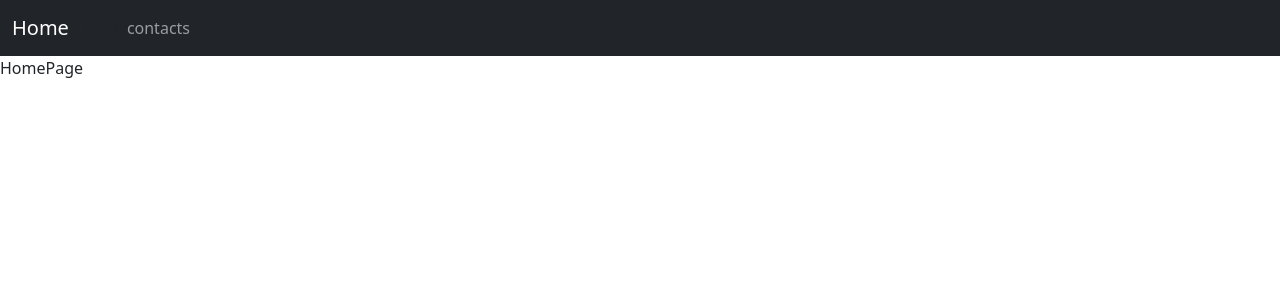
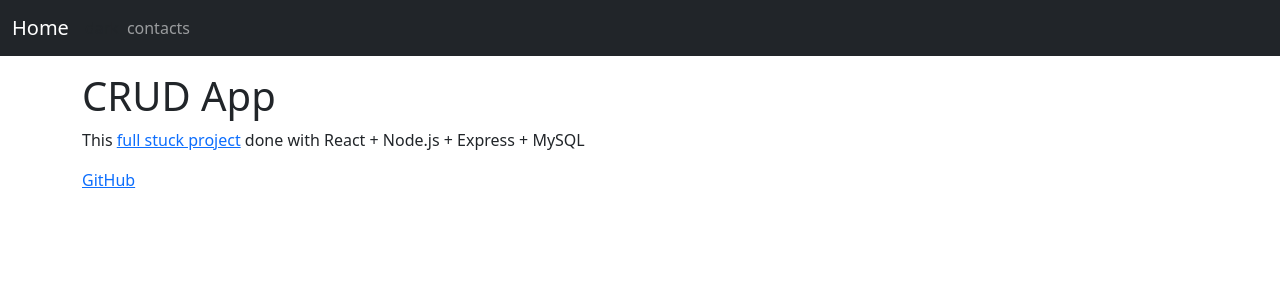
Before and after one commit to tinisto/contacts-app, a React (Create React App) app in the folder client/: page / in a window 1280 px wide. Shown: the top 300 px of the page. Built offline with nearby package versions, Linux system fonts and the light colour scheme.

Commit message:
make Home Page

```diff
--- a/client/src/pages/HomePage.js
+++ b/client/src/pages/HomePage.js
@@ -1,4 +1,23 @@
+import { Link } from "react-router-dom"
+
 const HomePage = () => {
-  return <div>HomePage</div>
+  return (
+    <>
+      <section className="p-3">
+        <div className="container">
+          <div className="row">
+            <div className="col-md-6">
+              <p className="h1">CRUD App</p>
+              <p>
+                This <Link to="/contacts"> full stuck project</Link> done with
+                React + Node.js + Express + MySQL
+              </p>
+              <Link to="https://github.com/tinisto/contacts-app">GitHub</Link>
+            </div>
+          </div>
+        </div>
+      </section>
+    </>
+  )
 }
 export default HomePage
```
